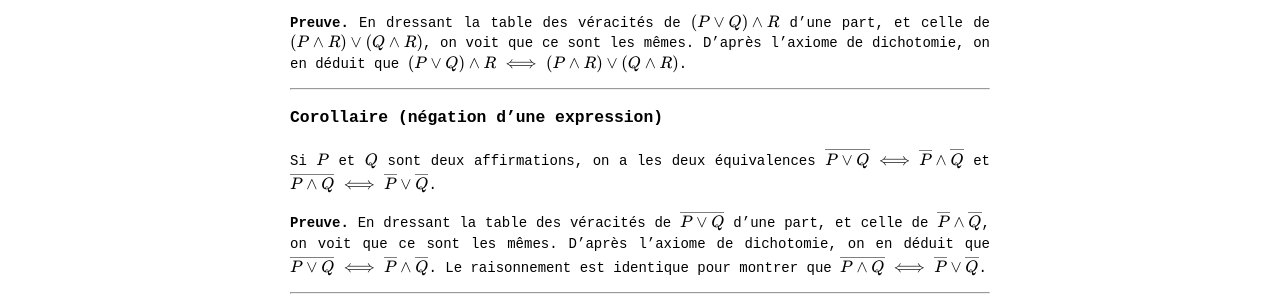
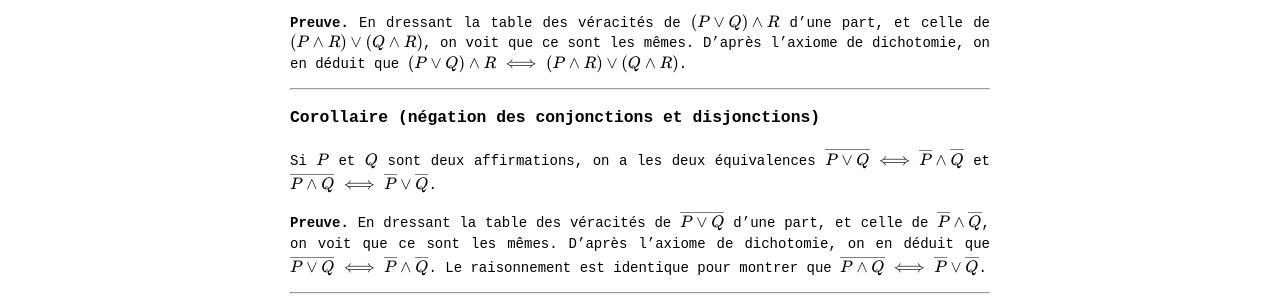
Before and after one commit to Thrallherd/AlgebraExNihilo, a Jekyll site: the page built from logic_cor.md, in a window 1280 px wide. Shown: the part 1174-1474 px from the top of the page. Built offline with Jekyll 4.4.1, drawn with Linux system fonts in a browser that asks for light colours; formulas are drawn with MathJax 3.

Commit message:
Update logic_cor.md

```diff
--- a/logic_cor.md
+++ b/logic_cor.md
@@ -42,7 +42,7 @@ Si $$P$$, $$Q$$ et $$R$$ sont trois affirmations, on a $$(P \lor Q) \land R \iff
 
 
 __________
-### Corollaire (négation d'une expression)
+### Corollaire (négation des conjonctions et disjonctions)
 Si $$P$$ et $$Q$$ sont deux affirmations, on a les deux équivalences $$\overline{P \lor Q} \iff \overline{P} \land \overline{Q}$$ et $$\overline{P \land Q} \iff \overline{P} \lor \overline{Q}$$.
 
 **Preuve.** En dressant la table des véracités de $$\overline{P \lor Q}$$ d'une part, et celle de $$\overline{P} \land \overline{Q}$$, on voit que ce sont les mêmes. D'après l'axiome de dichotomie, on en déduit que $$\overline{P \lor Q} \iff \overline{P} \land \overline{Q}$$. Le raisonnement est identique pour montrer que $$\overline{P \land Q} \iff \overline{P} \lor \overline{Q}$$.
```
